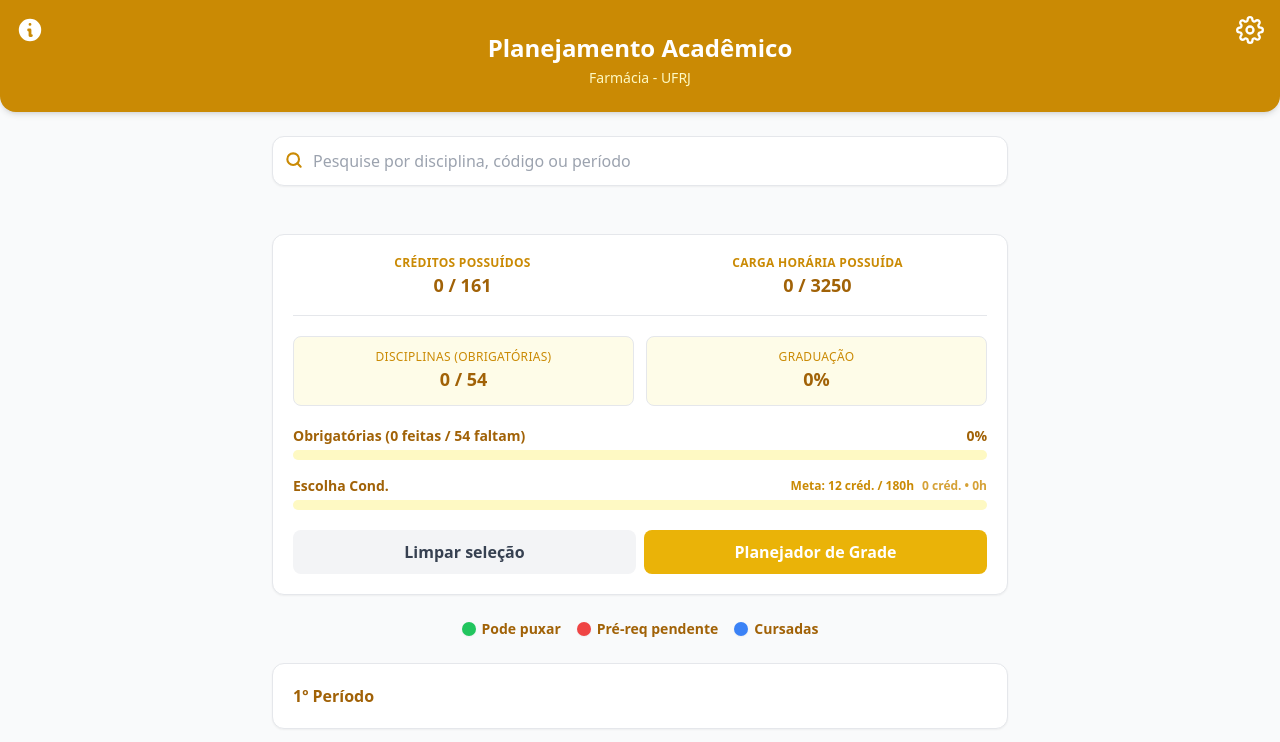
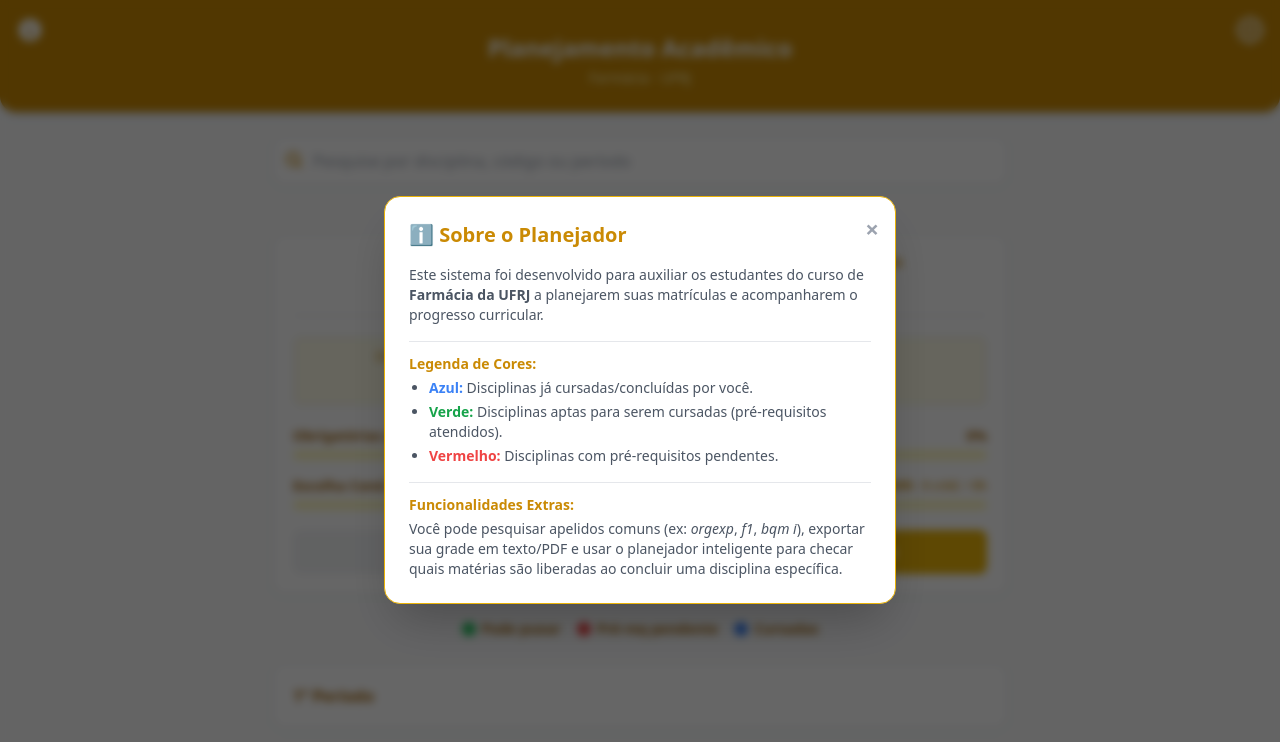
Before and after one commit to Lukzsw-web/calculadora-grade-farmacia-UFRJ, a plain HTML site: page index.html in a window 1280 px wide. Both pictures are taken after a click on the button 30 px from the left and 30 px from the top of the page. Shown: the top 742 px of the page. Drawn offline with nearby package versions, Linux system fonts and the light colour scheme.

Commit message:
Enhance UI with modals and progress bar updates
Updated class names for progress bars and modal elements. Added informational modal with details about the academic planner.

```diff
--- a/index.html
+++ b/index.html
@@ -24,7 +24,7 @@
   }
 </script>
 </head>
-<body class="bg-gray-50 text-yellowTheme-700 dark:bg-darkBg dark:text-yellowTheme-300 font-sans antialiased">
+<body class="bg-gray-50 text-yellowTheme-700 dark:bg-darkBg dark:text-yellowTheme-300 font-sans antialiased transition-colors duration-300">
   <header class="bg-yellowTheme-600 dark:bg-yellowTheme-800 text-white p-6 shadow-md rounded-b-2xl mb-6 relative flex flex-col items-center">
     <div class="absolute top-4 left-4">
       <button onclick="openModal('modal-info')" class="text-white hover:scale-110 transition-transform">
@@ -35,7 +35,7 @@
       <button class="text-white hover:scale-110 transition-transform" onclick="openModal('modal-settings')">
         <svg class="w-7 h-7" viewBox="0 0 24 24" fill="none" stroke="currentColor" stroke-width="2" stroke-linecap="round" stroke-linejoin="round">
           <circle cx="12" cy="12" r="3"></circle>
-          <path d="M19.4 15a1.65 1.65 0 0 0 .33 1.82l.06.06a2 2 0 0 1 0 2.83 2 2 0 0 1-2.83 0l-.06-.06a1.65 1.65 0 0 0-1.82-.33 1.65 1.65 0 0 0-1 1.51V21a2 2 0 0 1-2 2 2 2 0 0 1-2-2v-.09A1.65 1.65 0 0 0 9 19.4a1.65 1.65 0 0 0-1.82.33l-.06.06a2 2 0 0 1-2.83 0 2 2 0 0 1 0-2.83l.06-.06a1.65 1.65 0 0 0 .33-1.82 1.65 1.65 0 0 0-1.51-1H3a2 2 0 0 1-2-2 2 2 0 0 1 2-2h.09A1.65 1.65 0 0 0 4.6 9a1.65 1.65 0 0 0-.33-1.82l-.06-.06a2 2 0 0 1 0-2.83 2 2 0 0 1 2.83 0l.06.06a1.65 1.65 0 0 0 1.82.33H9a1.65 1.65 0 0 0 1-1.51V3a2 2 0 0 1 2-2 2 2 0 0 1 2 2v.09a1.65 1.65 0 0 0 1 1.51 1.65 1.65 0 0 0 1.82-.33l.06-.06a2 2 0 0 1 2.83 0 2 2 0 0 1 0 2.83l-.06.06a1.65 1.65 0 0 0-.33 1.82V9a1.65 1.65 0 0 0 1.51 1H21a2 2 0 0 1 2 2 2 2 0 0 1-2 2h-.09a1.65 1.65 0 0 0-1.51 1z"></path>
+          <path d="M19.4 15a1.65 1.65 0 0 0 .33 1.82l.06.06a2 2 0 0 1 0 2.83 2 2 0 0 1-2.83 0l-.06-.06a1.65 1.65 0 0 0-1.82-.33 1.65 1.65 0 0 0-1 1.51V21a2 2 0 0 1-2 2 2 2 0 0 1-2-2v-.09A1.65 1.65 0 0 0 9 19.4a1.65 1.65 0 0 0-1.82.33l-.06.06a2 2 0 0 1-2.83 0 2 2 0 0 1 0-2.83l.06-.06a1.65 1.65 0 0 0 .33-1.82 1.65 1.65 0 0 0-1.51-1H3a2 2 0 0 1-2-2 2 2 0 0 1 2-2h.09A1.65 1.65 0 0 0 4.6 9a1.65 1.65 0 0 0-.33-1.82l-.06-.06a2 2 0 0 1 0-2.83 2 2 0 0 1 2.83 0l.06.06a1.65 1.65 0 0 0 1.82.33H9a1.65 1.65 0 0 0 1-1.51V3a2 2 0 0 1 2-2 2 2 0 0 1 2 2v.09a1.65 1.65 0 0 0 1 1.51 1.65 1.65 0 0 0 1.82-.33l.06-.06a2 2 0 0 1 2.83 0 2 2 0 0 1 0 2.83l-.06-.06a1.65 1.65 0 0 0-.33 1.82V9a1.65 1.65 0 0 0 1.51 1H21a2 2 0 0 1 2 2 2 2 0 0 1-2 2h-.09a1.65 1.65 0 0 0-1.51 1z"></path>
         </svg>
       </button>
     </div>
@@ -94,7 +94,7 @@
       <span id="percent-obrig">0%</span>
      </div>
      <div class="w-full bg-yellow-100 dark:bg-gray-700 rounded-full h-2.5">
-      <div id="bar-obrig" class="h-2.5 rounded-full transition-all duration-500 modern-gradient-obrig" style="width: 0%;"></div>
+      <div id="bar-obrig" class="h-2.5 rounded-full transition-all duration-500 bg-yellowTheme-500" style="width: 0%;"></div>
      </div>
     </div>
 
@@ -107,7 +107,7 @@
         </div>
       </div>
       <div class="w-full bg-yellow-100 dark:bg-gray-700 rounded-full h-2.5 flex items-center relative">
-        <div id="bar-cond" class="h-2.5 rounded-full transition-all duration-500 modern-gradient-cond" style="width: 0%;"></div>
+        <div id="bar-cond" class="h-2.5 rounded-full transition-all duration-500 bg-yellowTheme-600" style="width: 0%;"></div>
       </div>
     </div>
 
@@ -126,8 +126,35 @@
   <div id="accordions-container"></div>
  </main>
 
+  <!-- Modal de Informações / Instruções -->
+  <div id="modal-info" class="fixed inset-0 hidden backdrop-blur-sm bg-black/60 justify-center items-center z-50 p-4">
+   <div class="bg-white dark:bg-darkCard w-full max-w-lg rounded-2xl p-6 shadow-2xl relative border border-yellowTheme-500 max-h-[85vh] overflow-y-auto">
+     <button onclick="closeModal('modal-info')" class="absolute top-4 right-4 text-gray-400 hover:text-red-500 text-2xl font-bold">&times;</button>
+     <h3 class="text-xl font-bold text-yellowTheme-600 dark:text-yellowTheme-400 mb-4 flex items-center gap-2">
+       <span>ℹ️ Sobre o Planejador</span>
+     </h3>
+     <div class="space-y-4 text-sm text-gray-600 dark:text-gray-300">
+       <p>Este sistema foi desenvolvido para auxiliar os estudantes do curso de <strong>Farmácia da UFRJ</strong> a planejarem suas matrículas e acompanharem o progresso curricular.</p>
+
+       <div class="border-t border-gray-200 dark:border-darkBorder pt-3">
+         <h4 class="font-bold text-yellowTheme-600 dark:text-yellowTheme-400 mb-1">Legenda de Cores:</h4>
+         <ul class="list-disc pl-5 space-y-1">
+           <li><span class="text-blue-500 font-bold">Azul:</span> Disciplinas já cursadas/concluídas por você.</li>
+           <li><span class="text-green-600 font-bold">Verde:</span> Disciplinas aptas para serem cursadas (pré-requisitos atendidos).</li>
+           <li><span class="text-red-500 font-bold">Vermelho:</span> Disciplinas com pré-requisitos pendentes.</li>
+         </ul>
+       </div>
+
+       <div class="border-t border-gray-200 dark:border-darkBorder pt-3">
+         <h4 class="font-bold text-yellowTheme-600 dark:text-yellowTheme-400 mb-1">Funcionalidades Extras:</h4>
+         <p>Você pode pesquisar apelidos comuns (ex: <em>orgexp</em>, <em>f1</em>, <em>bqm i</em>), exportar sua grade em texto/PDF e usar o planejador inteligente para checar quais matérias são liberadas ao concluir uma disciplina específica.</p>
+       </div>
+     </div>
+   </div>
+  </div>
+
   <!-- Modal Configurações -->
-  <div id="modal-settings" class="fixed inset-0 hidden backdrop-blur-sm bg-black/60 justify-center items-center z-50 transition-opacity">
+  <div id="modal-settings" class="fixed inset-0 hidden backdrop-blur-sm bg-black/60 justify-center items-center z-50">
    <div class="bg-white dark:bg-darkCard w-11/12 max-w-sm rounded-2xl p-5 shadow-2xl relative border border-yellowTheme-500">
      <button onclick="closeModal('modal-settings')" class="absolute top-4 right-4 text-gray-400 hover:text-red-500 text-2xl font-bold">&times;</button>
      <h3 class="text-xl font-bold text-yellowTheme-600 dark:text-yellowTheme-400 mb-4">Configurações</h3>
@@ -135,13 +162,8 @@
 
        <button class="w-full flex items-center justify-between bg-gray-50 dark:bg-darkBg p-3 rounded-lg border border-gray-200 dark:border-darkBorder" onclick="toggleThemeFromSettings()">
         <div class="flex items-center gap-3">
-
-         <!-- Ícone Modo Claro (Imagem Solicitada 1) -->
          <img id="settings-theme-icon-sun" class="w-8 h-8 object-contain" src="57394.png" alt="Modo Claro">
-
-         <!-- Ícone Modo Escuro (Imagem Solicitada 2) -->
          <img id="settings-theme-icon-moon" class="w-8 h-8 object-contain hidden" src="56467.png" alt="Modo Escuro">
-
          <div class="text-left">
           <strong class="block text-sm text-gray-800 dark:text-gray-200">Modo visual</strong>
           <small id="settings-theme-label" class="text-xs text-gray-500">Modo claro</small>
@@ -157,7 +179,7 @@
          <svg class="w-6 h-6 text-green-600" viewBox="0 0 24 24" fill="none" stroke="currentColor" stroke-width="2"><path d="M12 5v14M5 12h14"></path></svg>
          <div class="text-left">
           <strong class="block text-sm text-gray-800 dark:text-gray-200">Exportar Grade</strong>
-          <small class="text-xs text-gray-500">Baixar PDF Local</small>
+          <small class="text-xs text-gray-500">Baixar Backup Local</small>
          </div>
         </div>
        </button>
@@ -179,9 +201,7 @@
      </button>
     </div>
 
-   <div id="lista-planejador" class="flex-1 overflow-y-auto space-y-2 pr-2">
-     <!-- Itens injetados via JS -->
-   </div>
+   <div id="lista-planejador" class="flex-1 overflow-y-auto space-y-2 pr-2"></div>
   </div>
  </div>
 
```
